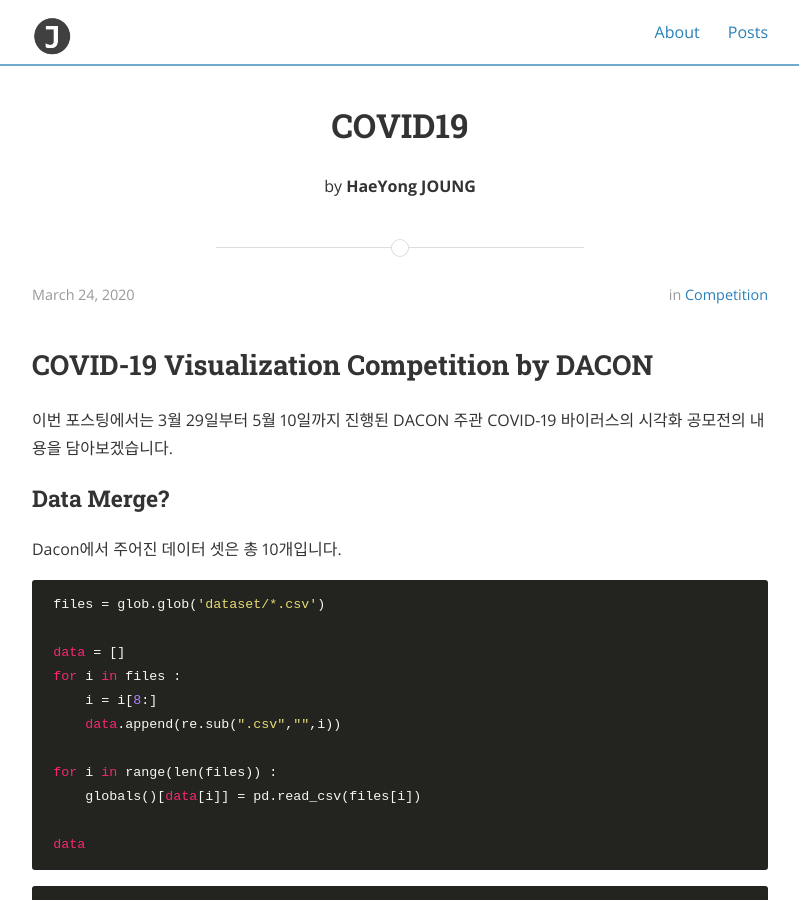
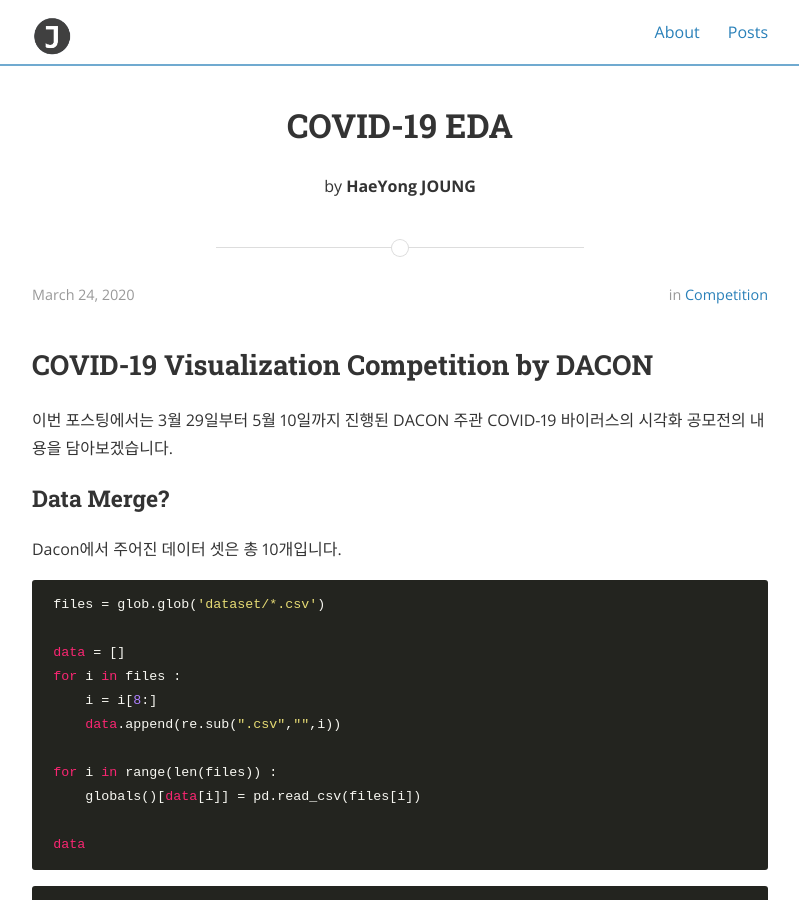
Before and after one commit to decision-J/decidion-J.github.io, a Jekyll site: the page built from _posts/2020-03-24-COVID-19 EDA.md, in a window 1280 px wide and 900 px high. Shown: the whole window, without its empty margins (240-1039 px from the left). Built offline with Jekyll 4.4.1, drawn with Linux system fonts in a browser that asks for light colours; nearby versions of some CDN libraries; comment, search, counter and statistics services are not loaded.

Commit message:
Change the title

```diff
--- a/_posts/2020-03-24-COVID19.md
+++ b/_posts/2020-03-24-COVID-19 EDA.md
@@ -1,7 +1,7 @@
 ---
 layout: post
 categories: competition
-title:  "COVID19"
+title:  "COVID-19 EDA"
 date:   2020-03-24
 author: HaeYong JOUNG
 tags: competition
```
